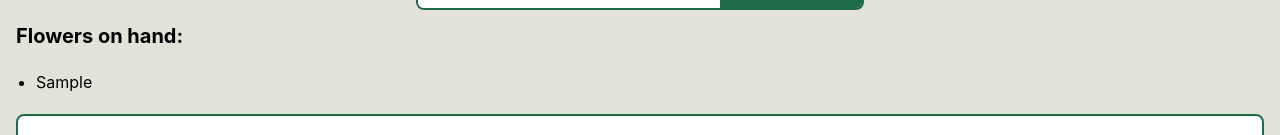
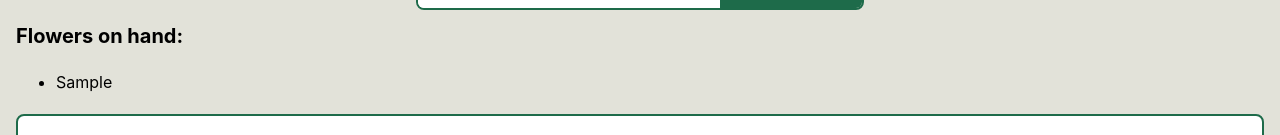
Before and after one commit to nataly-tuong/stemcraft, a React (Vite) app: page / in a window 1280 px wide. Both pictures are taken after typing "Sample" into the empty fields and a click on the button "Add flower". Shown: the part 149-284 px from the top of the page. Built offline with nearby package versions, Linux system fonts and the light colour scheme; a web font is replaced by a local one.

Commit message:
more padding left

```diff
--- a/src/components/Main.jsx
+++ b/src/components/Main.jsx
@@ -41,7 +41,7 @@ export default function Main() {
       {flowers.length > 0 ? (
         <section className="px-4">
           <h2 className="font-bold text-xl mb-5">Flowers on hand:</h2>
-          <ul className="list-disc pl-5 mb-5" aria-live="polite">
+          <ul className="list-disc pl-10 mb-5" aria-live="polite">
             {flowersListItems}
           </ul>
           <div className="bg-white border-solid border-2 border-moss rounded-lg p-4 flex gap-4 w-full items-center justify-between">
```
